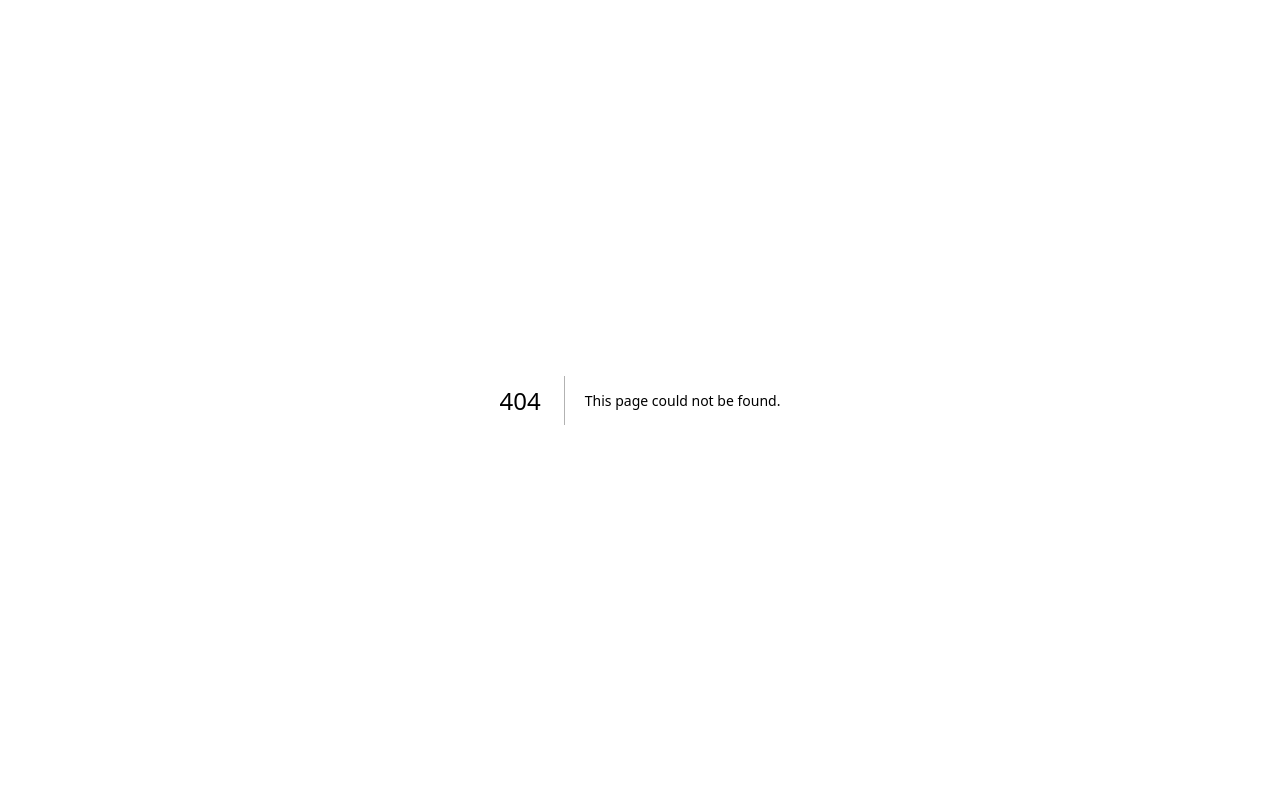
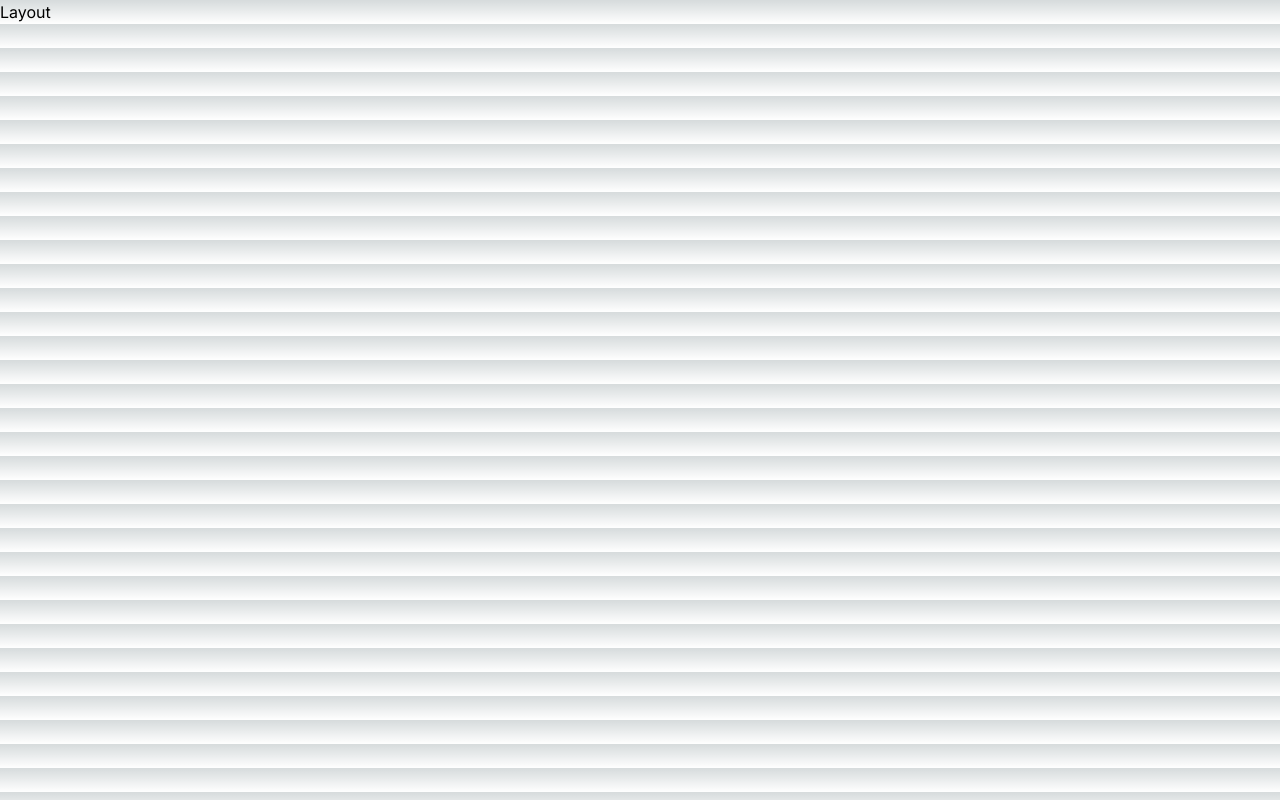
Before and after one commit to highfee/subsync-newsletter, a Next.js app: page /admin/login in a window 1280 px wide. Before the commit this address had no page. Built offline with nearby package versions, Linux system fonts and the light colour scheme.

Commit message:
ab first commit

```diff
--- /dev/null
+++ b/app/admin/(auth)/login/page.jsx
@@ -0,0 +1,9 @@
+import React from 'react'
+
+const Login = () => {
+  return (
+    <div>Login</div>
+  )
+}
+
+export default Login
--- /dev/null
+++ b/app/admin/(auth)/register/page.jsx
@@ -0,0 +1,9 @@
+import React from 'react'
+
+const Register = () => {
+  return (
+    <div>Register</div>
+  )
+}
+
+export default Register
--- /dev/null
+++ b/app/admin/Layout.jsx
@@ -0,0 +1,9 @@
+import React from 'react'
+
+const Layout = () => {
+  return (
+    <div>Layout</div>
+  )
+}
+
+export default Layout
--- /dev/null
+++ b/app/brand/(auth)/login/page.jsx
@@ -0,0 +1,9 @@
+import React from 'react'
+
+const Login = () => {
+  return (
+    <div>Login</div>
+  )
+}
+
+export default Login
--- /dev/null
+++ b/app/brand/(auth)/register/page.jsx
@@ -0,0 +1,9 @@
+import React from 'react'
+
+const Register = () => {
+  return (
+    <div>Register</div>
+  )
+}
+
+export default Register
--- /dev/null
+++ b/app/brand/Layout.jsx
@@ -0,0 +1,9 @@
+import React from 'react'
+
+const Layout = () => {
+  return (
+    <div>Layout</div>
+  )
+}
+
+export default Layout
--- /dev/null
+++ b/app/user/(auth)/login/page.jsx
@@ -0,0 +1,9 @@
+import React from 'react'
+
+const Login = () => {
+  return (
+    <div>Login</div>
+  )
+}
+
+export default Login
--- /dev/null
+++ b/app/user/(auth)/register/page.jsx
@@ -0,0 +1,9 @@
+import React from 'react'
+
+const Register = () => {
+  return (
+    <div>Register</div>
+  )
+}
+
+export default Register
--- /dev/null
+++ b/app/user/Layout.jsx
@@ -0,0 +1,9 @@
+import React from 'react'
+
+const Layout = () => {
+  return (
+    <div>Layout</div>
+  )
+}
+
+export default Layout
```
Also changed, not shown: app/page.jsx (renamed from app/page.js), components/index.js (added), 2 other files (tests, documents, lock files or other folders).
